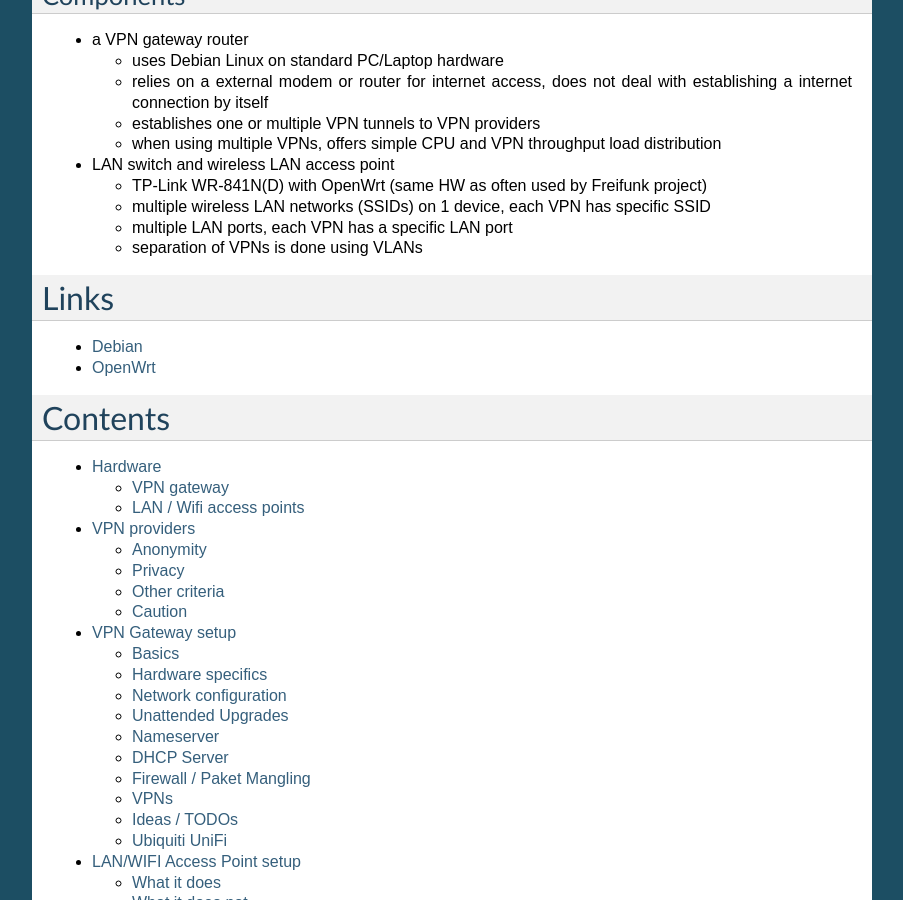
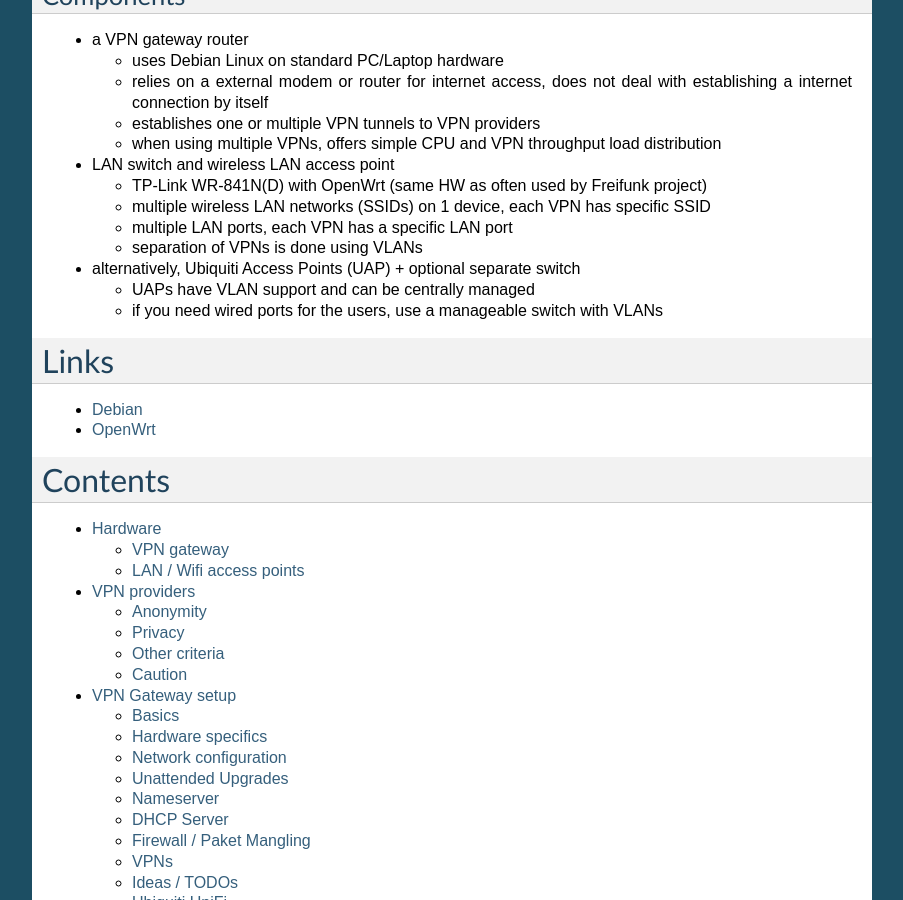
Before and after one commit to ThomasWaldmann/vpngw, a Sphinx documentation site: the page built from docs/source/index.rst, in a window 1280 px wide and 900 px high, scrolled down 462 px. Shown: the whole window, without its empty margins (198-1101 px from the left). Built offline with Sphinx 7.4.7, drawn with Linux system fonts in a browser that asks for light colours.

Commit message:
fix vlan numbering

```diff
--- a/README.rst
+++ b/README.rst
@@ -36,6 +36,12 @@
   - multiple LAN ports, each VPN has a specific LAN port
   - separation of VPNs is done using VLANs
 
+- alternatively, Ubiquiti Access Points (UAP) + optional separate switch
+
+  - UAPs have VLAN support and can be centrally managed
+  - if you need wired ports for the users, use a manageable switch with VLANs
+
+
 Links
 =====
 
--- a/docs/source/gw.rst
+++ b/docs/source/gw.rst
@@ -130,7 +130,7 @@
 DHCP Server
 -----------
 
-Centrally assign IPv4 IPs to all internal clients (lan + vlan1/2/3).
+Centrally assign IPv4 IPs to all internal clients (lan + vlan10/20/30).
 
 ::
 
```
Also changed, not shown: 2 other files.
